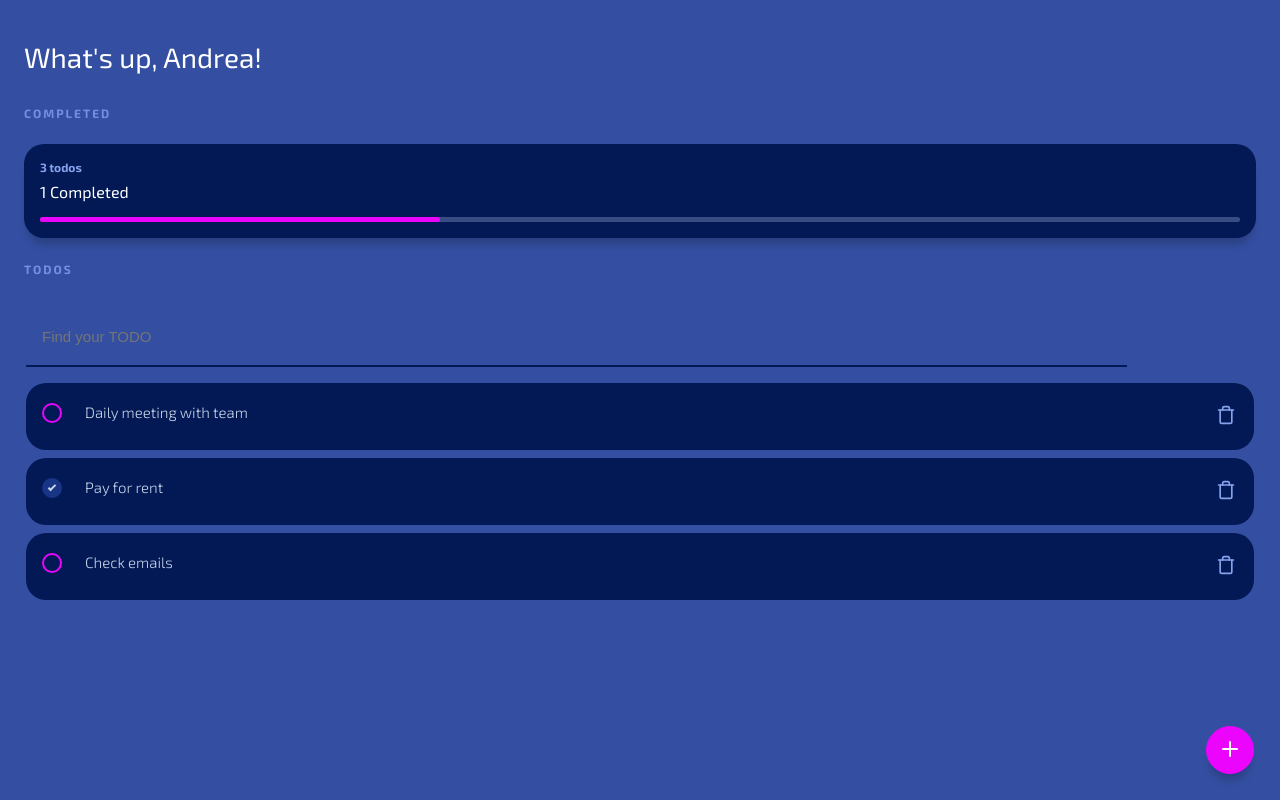
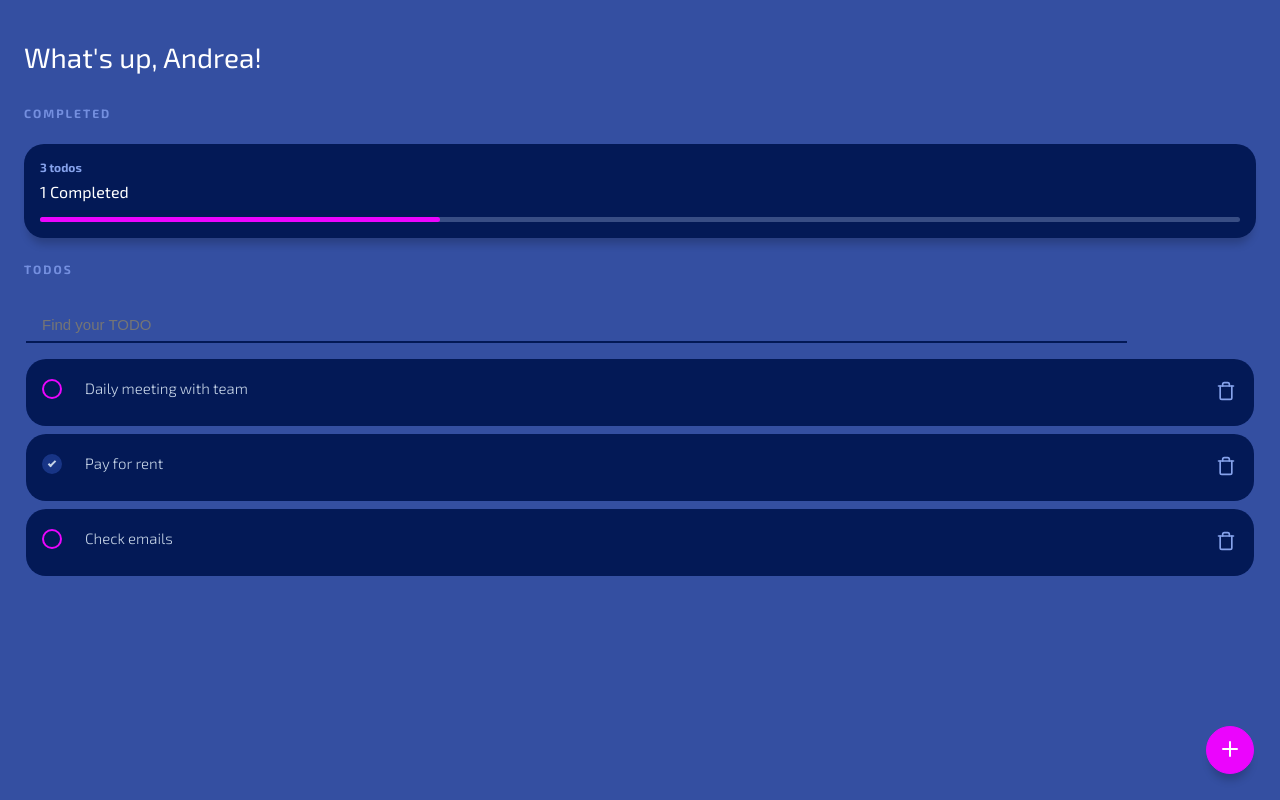
Before and after one commit to andrecontdi/todo-app, a React (Create React App) app: page / in a window 1280 px wide. Built offline with nearby package versions, Linux system fonts and the light colour scheme.

Commit message:
fix: search styles

```diff
--- a/src/components/todo/list/todo-list.css
+++ b/src/components/todo/list/todo-list.css
@@ -5,10 +5,9 @@
 .search-input {
   margin: 8px 26px;
   width: 86%;
-  padding: 10px;
   appearance: none;
   -webkit-appearance: none;
-  padding: 20px 16px;
+  padding: 8px 16px;
   font-size: 1.5rem;
   font-weight: 300;
   color: #c7d5e8;
```
